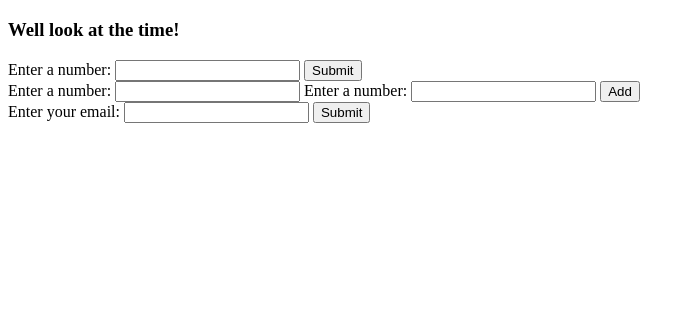
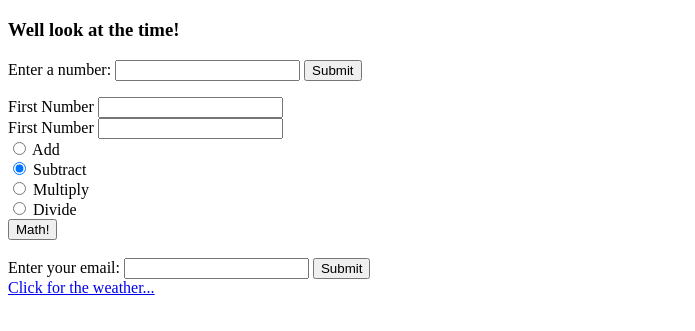
Before and after one commit to twyststar/node_calc, a website: page index.html in a window 1280 px wide. Shown: the part 61-392 px from the top of the page, without its empty margins (0-695 px from the left). Drawn offline with Linux system fonts and the light colour scheme.

Commit message:
Build out calculator functions and form

```diff
--- a/gulpfile.js
+++ b/gulpfile.js
@@ -41,6 +41,7 @@ gulp.task('serve', function() {
   });
   gulp.watch(['js/*.js'], ['jsBuild']);
   gulp.watch(['bower.json'], ['bowerBuild']);
+  gulp.watch(['*.html'], ['htmlBuild']);
 });
 
 gulp.task('bowerBuild', ['bower'], function(){
@@ -92,3 +93,7 @@ gulp.task('jshint', function(){
     .pipe(jshint())
     .pipe(jshint.reporter('default'));
 });
+
+gulp.task('htmlBuild', function() {
+  browserSync.reload();
+});
--- a/index.html
+++ b/index.html
@@ -16,17 +16,49 @@
           <label for="goal">Enter a number:</label>
           <input id="goal" type="number">
           <button class="btn-success" type="submit">Submit</button>
+          <ul id="solution"></ul>
         </div>
       </form>
-      <form id="add-form">
-        <div class="form-group">
-          <label for="a">Enter a number:</label>
-          <input id="a" type="number">
-          <label for="b">Enter a number:</label>
-          <input id="b" type="number">
-          <button class="btn-success" type="submit">Add</button>
+      <div class="row">
+        <div class="well">
+          <form id="calculator">
+            <div class="form-group">
+              <label for="input1">First Number</label>
+              <input id="input1" class="form-control" type="text">
+            </div>
+            <div class="form-group">
+              <label for="input2">First Number</label>
+              <input id="input2" class="form-control" type="text">
+            </div>
+            <div class="radio">
+              <label>
+                <input type="radio" name="operator" value="add">
+                Add
+              </label>
+            </div>
+            <div class="radio">
+              <label>
+                <input type="radio" name="operator" value="subtract" checked>
+                Subtract
+              </label>
+            </div>
+            <div class="radio">
+              <label>
+                <input type="radio" name="operator" value="multiply">
+                Multiply
+              </label>
+            </div>
+            <div class="radio">
+              <label>
+                <input type="radio" name="operator" value="divide">
+                Divide
+              </label>
+            </div>
+            <button type="submit" class="btn btn-success">Math!</button>
+          </form>
+          <h3 id="output"></h3>
         </div>
-      </form>
+
       <form id="signup">
         <div class="form-group">
           <label for="email">Enter your email:</label>
@@ -34,7 +66,7 @@
           <button class="btn-success" type="submit">Submit</button>
         </div>
       </form>
-      <ul id="solution"></ul>
     </div>
+    <a href="weather.html">Click for the weather...</a>
   </body>
 </html>
```
Also changed, not shown: js/pingpong-interface.js (+19 -8 lines), js/pingpong.js (+13 -0 lines), js/weather-interface.js (added, +12 -0 lines), weather.html (added, +17 -0 lines).
